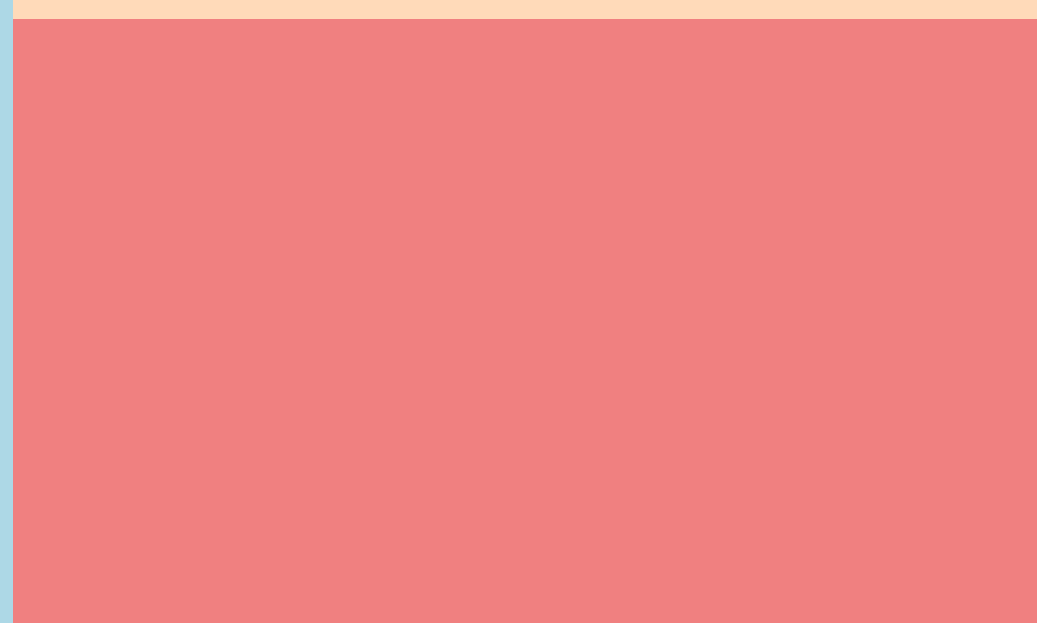
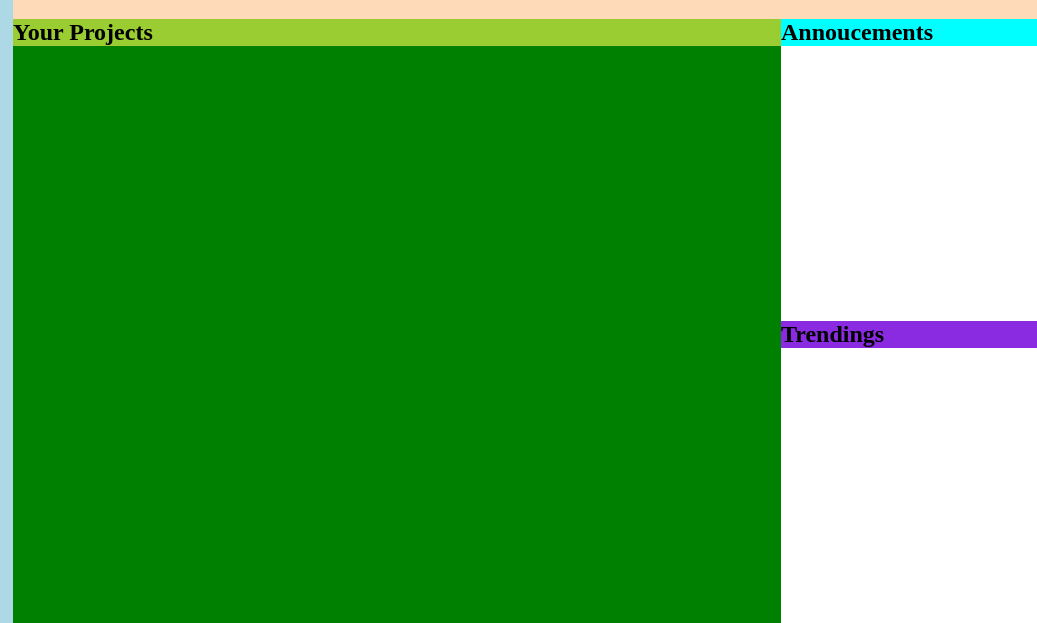
Before and after one commit to erambeau/odin-admin-dashboard, a plain HTML site: page index.html in a window 1280 px wide. Shown: the part 177-800 px from the top of the page, 243-1280 px from the left. Drawn offline with Linux system fonts and the light colour scheme.

Commit message:
Layout main content.

```diff
--- a/index.html
+++ b/index.html
@@ -89,6 +89,30 @@
         </div>
     </div>
     <div class="main-content">
+        <div class="projects">
+            <h2 class="title-main-content">Your Projects</h2>
+            <div class="list-of-projects">
+
+            </div>
+
+        </div>
+        <div class="announcements-and-trendings">
+            <div class="annoucements">
+                <h2 class="title-main-content">Annoucements</h2>
+                <div class="list-of-annoucements">
+
+                </div>
+
+            </div>
+            <div class="trendings">
+                <h2 class="title-main-content">Trendings</h2>
+                <div class="list-of-trendings">
+
+                </div>
+            </div>
+
+        </div>
+
 
     </div>
 </body>
--- a/styles.css
+++ b/styles.css
@@ -38,10 +38,12 @@ body {
 }
 
 .main-content {
-    display: grid;
     grid-column: 2 / 3;
     grid-row: 2 / 3;
     background-color: lightcoral;
+
+    display: grid;
+    grid-template-columns: 3fr 1fr;
 }
 
 
@@ -121,7 +123,6 @@ body {
     align-items: center;
 }
 
-
 .buttons-part > button {
     color: white;
     background-color: blue;
@@ -131,3 +132,52 @@ body {
 }
 
 /* Main-content */
+
+
+
+.main-content > .projects {
+    display: flex;
+    flex-direction: column;
+    background-color: yellowgreen;
+}
+
+
+.projects > .list-of-projects {
+    flex: 1 ;
+    background-color: green;
+
+    display: grid;
+    grid-template-columns: repeat(auto-fit, minmax(150px, 1fr));
+}
+
+
+/* -------- */
+
+
+.main-content > .announcements-and-trendings {
+    display: grid;
+    grid-row: 1fr 1fr;
+}
+
+.announcements-and-trendings > .annoucements {
+    display: flex;
+    flex-direction: column;
+    background-color: aqua;
+}
+
+.announcements-and-trendings > .trendings {
+    display: flex;
+    flex-direction: column;
+    background-color: blueviolet;
+
+}
+
+.annoucements > .list-of-annoucements {
+    flex: 1;
+    background-color: white;
+}
+
+.trendings > .list-of-trendings {
+    flex: 1;
+    background-color: white;
+}
```
